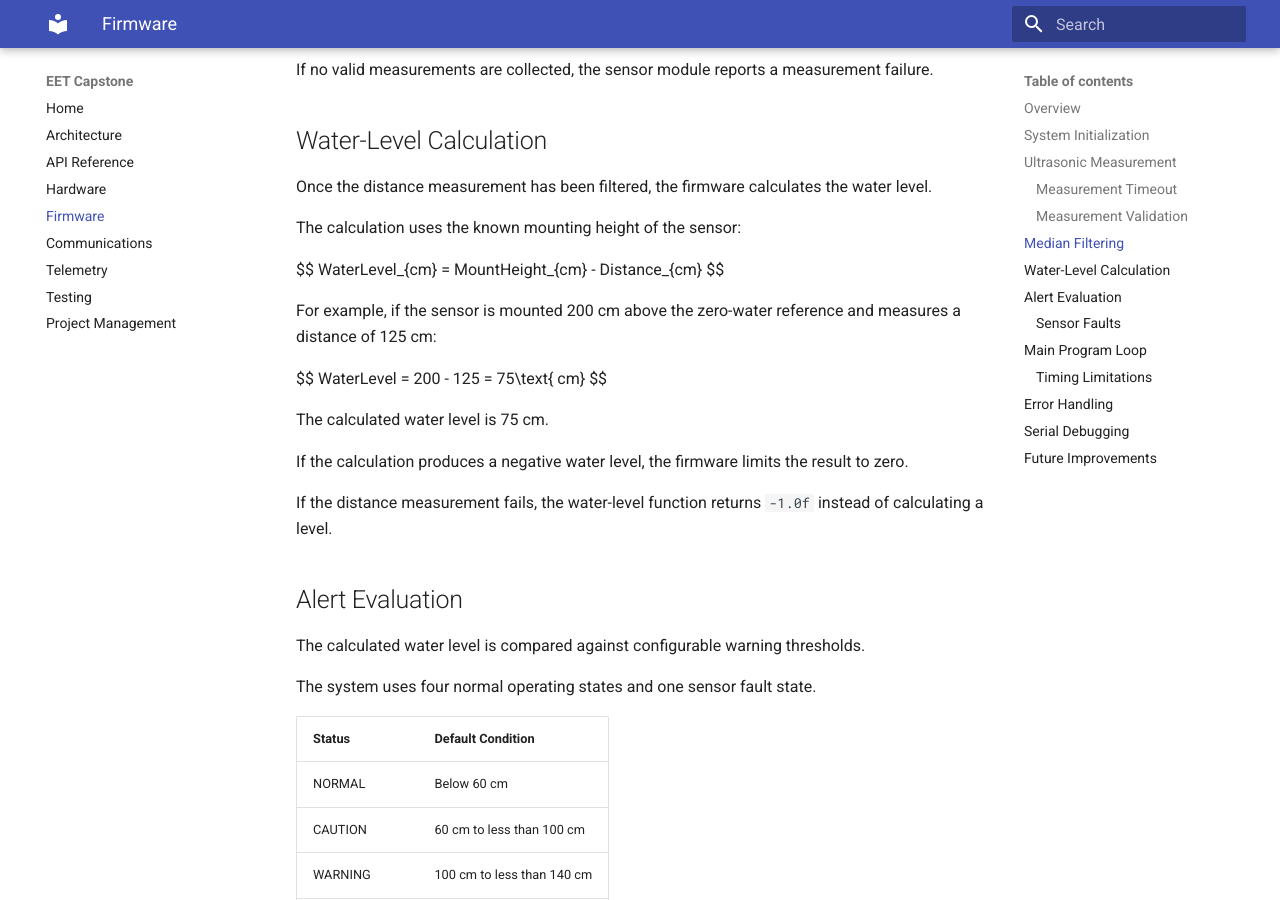
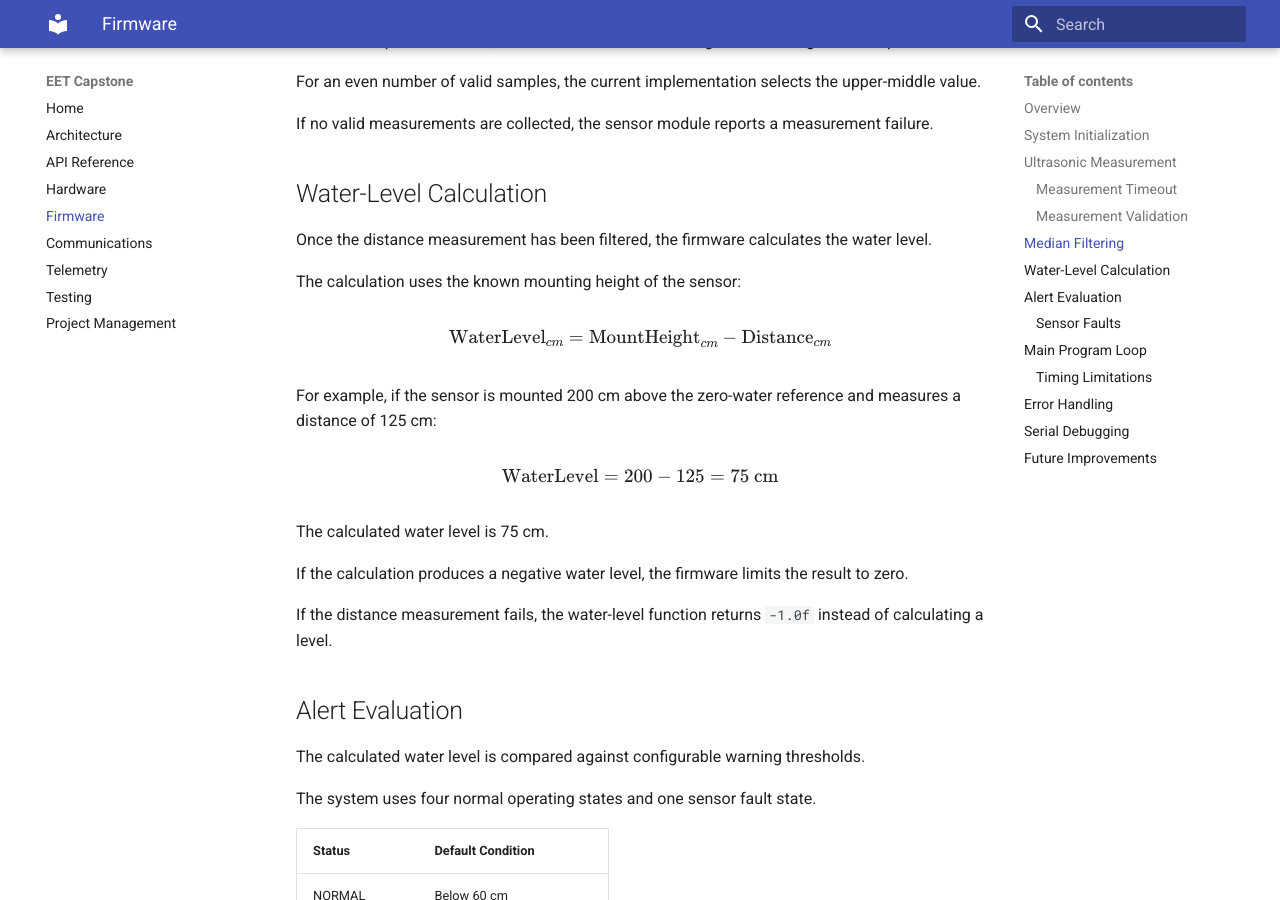
Before and after one commit to WizardInDminor/flood-detection, an MkDocs documentation site: the page built from docs/firmware.md, in a window 1280 px wide and 900 px high, scrolled down 2634 px. Built offline with MkDocs 1.6.1 and Material for MkDocs 9.7.7, drawn with Linux system fonts in a browser that asks for light colours; some of the changed text lies outside the part shown.

Commit message:
Minor documentation changes.

```diff
--- a/docs/firmware.md
+++ b/docs/firmware.md
@@ -30,7 +30,8 @@ The ESP32 generates a short trigger pulse and then measures the duration of the
 The firmware uses the following calculation:
 
 $$
-Distance_{cm} = \frac{Duration_{\mu s} \times 0.0343}{2}
+\text{Distance (cm)} =
+\frac{\text{Duration }(\mu s) \times 0.0343\ \text{cm}/\mu s}{2}
 $$
 
 The value `0.0343` represents the approximate speed of sound in centimeters per microsecond.
@@ -100,13 +101,17 @@ Once the distance measurement has been filtered, the firmware calculates the wat
 The calculation uses the known mounting height of the sensor:
 
 $$
-WaterLevel_{cm} = MountHeight_{cm} - Distance_{cm}
+\text{WaterLevel}_{cm}
+=
+\text{MountHeight}_{cm}
+-
+\text{Distance}_{cm}
 $$
 
 For example, if the sensor is mounted 200 cm above the zero-water reference and measures a distance of 125 cm:
 
 $$
-WaterLevel = 200 - 125 = 75\text{ cm}
+\text{WaterLevel} = 200 - 125 = 75\text{ cm}
 $$
 
 The calculated water level is 75 cm.
--- a/mkdocs.yml
+++ b/mkdocs.yml
@@ -14,8 +14,14 @@ nav:
   - Project Management: project-management.md
 
 markdown_extensions:
+  - pymdownx.arithmatex:
+      generic: true
+
   - pymdownx.superfences:
       custom_fences:
         - name: mermaid
           class: mermaid
           format: !!python/name:pymdownx.superfences.fence_code_format
+
+extra_javascript:
+  - https://unpkg.com/mathjax@3/es5/tex-mml-chtml.js
```
Also changed, not shown: docs/communications.md (+1 -1 lines), docs/hardware.md (+4 -4 lines), docs/testing.md (+5 -3 lines), docs/telemetry.md (line endings or trailing spaces), 1 other file.
